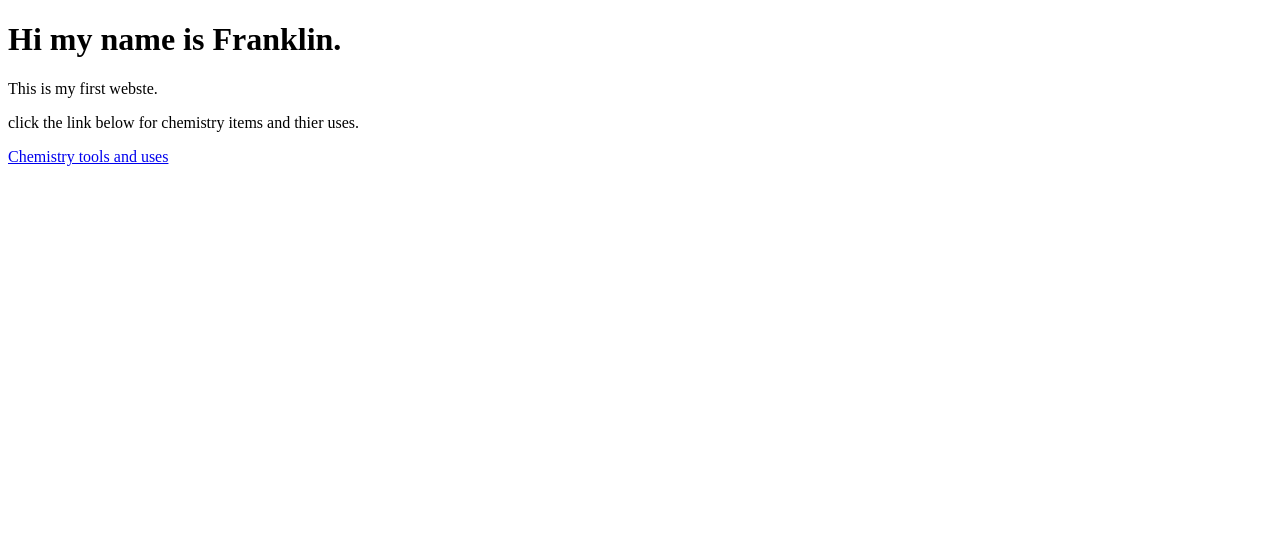
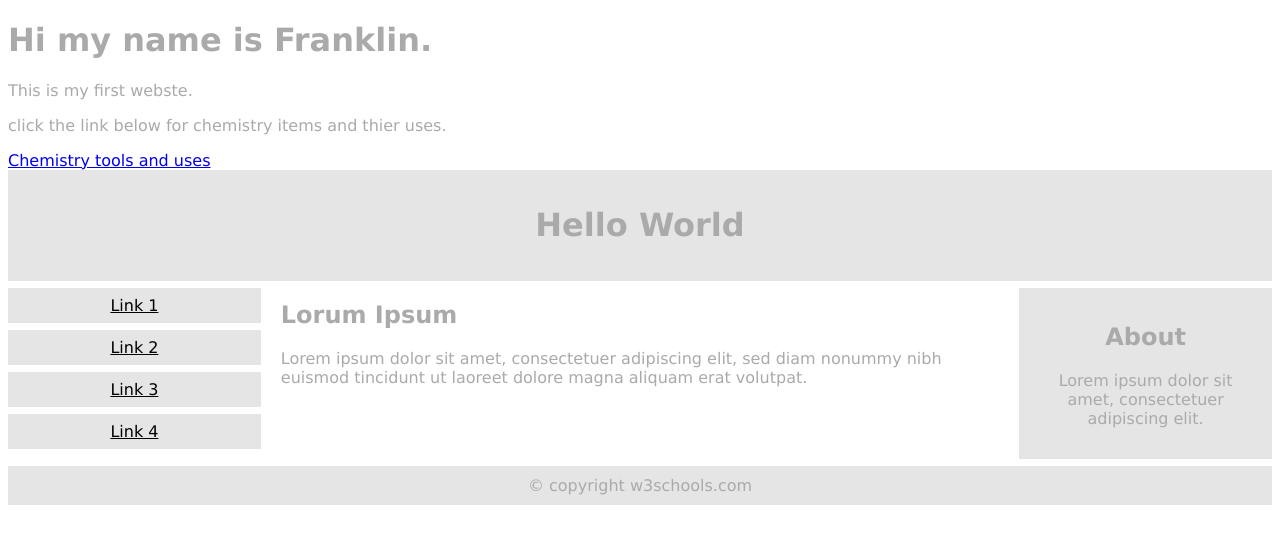
Before and after one commit to Ahurt1030/Test, a plain HTML site: page index.html in a window 1280 px wide. Drawn offline with Linux system fonts and the light colour scheme.

Commit message:
Update index.html

```diff
--- a/index.html
+++ b/index.html
@@ -9,6 +9,78 @@
 <p>This is my first webste.</p>
 <p>click the link below for chemistry items and thier uses.</p>
 <a href="https://www.youtube.com/watch?v=dQw4w9WgXcQ">Chemistry tools and uses</a>
+<meta name="viewport" content="width=device-width, initial-scale=1.0">
+<style>
+* {
+  box-sizing: border-box;
+}
+
+.menu {
+  float: left;
+  width: 20%;
+  text-align: center;
+}
+
+.menu a {
+  background-color: #e5e5e5;
+  padding: 8px;
+  margin-top: 7px;
+  display: block;
+  width: 100%;
+  color: black;
+}
+
+.main {
+  float: left;
+  width: 60%;
+  padding: 0 20px;
+}
+
+.right {
+  background-color: #e5e5e5;
+  float: left;
+  width: 20%;
+  padding: 15px;
+  margin-top: 7px;
+  text-align: center;
+}
+
+@media only screen and (max-width: 620px) {
+  /* For mobile phones: */
+  .menu, .main, .right {
+    width: 100%;
+  }
+}
+</style>
+</head>
+<body style="font-family:Verdana;color:#aaaaaa;">
+
+<div style="background-color:#e5e5e5;padding:15px;text-align:center;">
+  <h1>Hello World</h1>
+</div>
+
+<div style="overflow:auto">
+  <div class="menu">
+    <a href="#">Link 1</a>
+    <a href="#">Link 2</a>
+    <a href="#">Link 3</a>
+    <a href="#">Link 4</a>
+  </div>
+
+  <div class="main">
+    <h2>Lorum Ipsum</h2>
+    <p>Lorem ipsum dolor sit amet, consectetuer adipiscing elit, sed diam nonummy nibh euismod tincidunt ut laoreet dolore magna aliquam erat volutpat.</p>
+  </div>
+
+  <div class="right">
+    <h2>About</h2>
+    <p>Lorem ipsum dolor sit amet, consectetuer adipiscing elit.</p>
+  </div>
+</div>
+
+<div style="background-color:#e5e5e5;text-align:center;padding:10px;margin-top:7px;">© copyright w3schools.com</div>
+
+</body>
 
 </body>
 </html>
```
